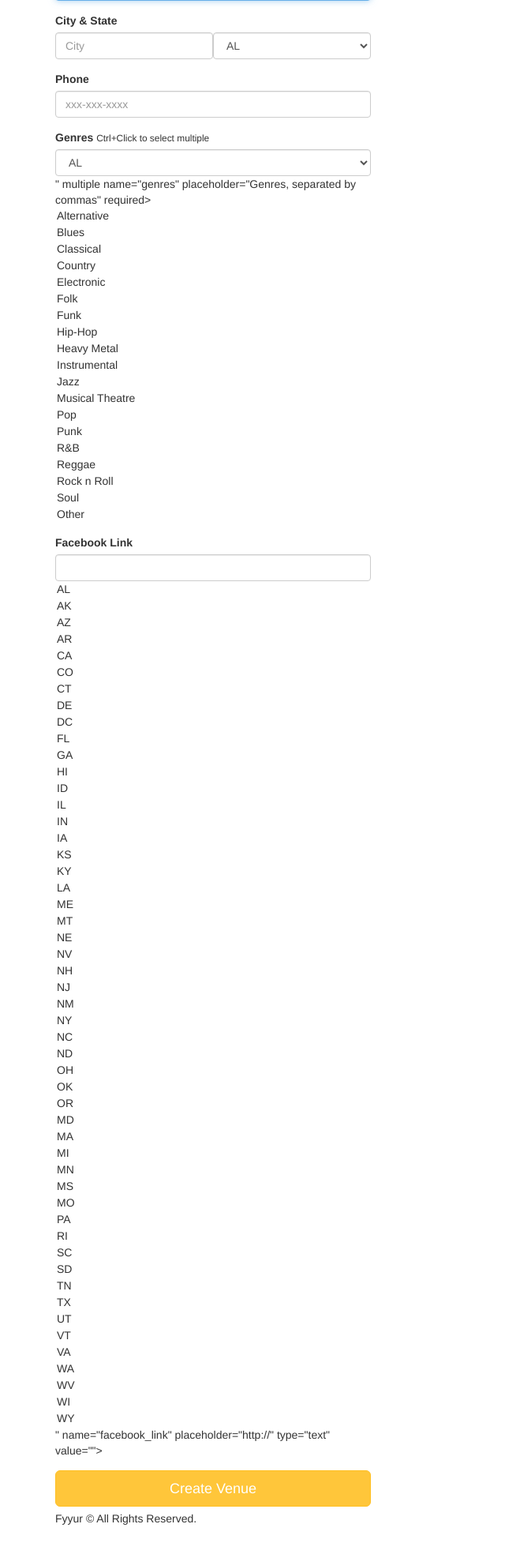
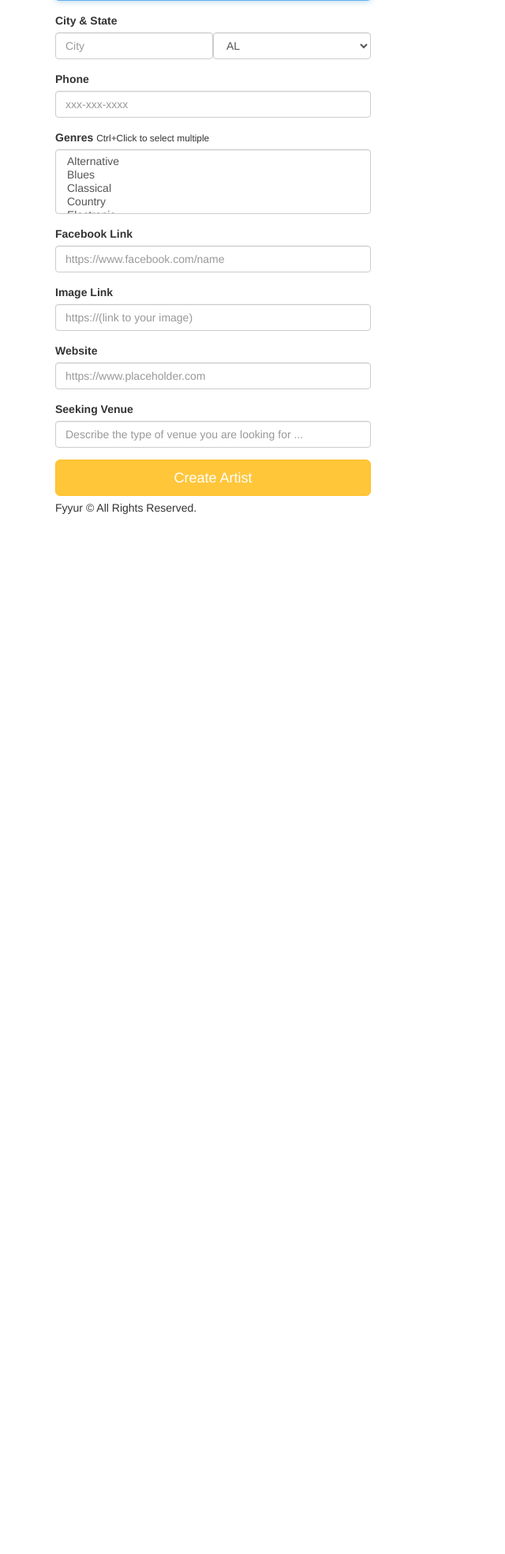
Before and after one commit to schweryjonas/fyyur, a Flask app: page /artists/create in a window 1280 px wide. Shown: the part 194-2162 px from the top of the page at 79% size, without its empty margins (0-640 px from the left). After the commit the page ends 845 px from the top, so only its background shows below. Run offline with Flask 2, Linux system fonts and the light colour scheme; some libraries are stand-ins or nearby versions.

Commit message:
AAdd / create route for artists and venues

```diff
--- a/code/app.py
+++ b/code/app.py
@@ -10,9 +10,10 @@ from flask_moment import Moment
 from flask_sqlalchemy import SQLAlchemy
 import logging
 from logging import Formatter, FileHandler
-from flask_wtf import Form
+from flask_wtf import FlaskForm
 from forms import *
 from flask_migrate import Migrate
+from sqlalchemy.exc import SQLAlchemyError
 
 #----------------------------------------------------------------------------#
 # App Config.
@@ -39,6 +40,7 @@ class Venue(db.Model):
     state = db.Column(db.String(120))
     address = db.Column(db.String(120))
     phone = db.Column(db.String(120))
+    genres = db.Column(db.String(500))
     image_link = db.Column(db.String(500))
     facebook_link = db.Column(db.String(120))
     # TODO: implement any missing fields, as a database migration using Flask-Migrate
@@ -240,12 +242,39 @@ def create_venue_form():
 def create_venue_submission():
   # TODO: insert form data as a new Venue record in the db, instead
   # TODO: modify data to be the data object returned from db insertion
-
-  # on successful db insert, flash success
-  flash('Venue ' + request.form['name'] + ' was successfully listed!')
-  # TODO: on unsuccessful db insert, flash an error instead.
-  # e.g., flash('An error occurred. Venue ' + data.name + ' could not be listed.')
-  # see: http://flask.pocoo.org/docs/1.0/patterns/flashing/
+  try:
+    print(request.form)
+    req = request.form
+    seeking_talent = False
+    if len(req['seeking_description']) > 0:
+      seeking_talent = True
+    print(seeking_talent)
+    created_venue = Venue (
+      name = req['name'],
+      genres = req.getlist('genres'),
+      address = req['address'],
+      city = req['city'],
+      state = req['state'],
+      phone = req['phone'],
+      website = req['website'],
+      facebook_link = req['facebook_link'],
+      image_link = req['image_link'],
+      seeking_talent = seeking_talent,
+      seeking_description = req['seeking_description'],
+    )
+    db.session.add(created_venue)
+    db.session.commit()
+    # on successful db insert, flash success
+    flash('Artist ' + req['name'] + ' was successfully listed!')
+  except SQLAlchemyError as e:
+    print(e)
+    db.session.rollback()
+    # TODO: on unsuccessful db insert, flash an error instead.
+    # e.g., flash('An error occurred. Venue ' + data.name + ' could not be listed.')
+    # see: http://flask.pocoo.org/docs/1.0/patterns/flashing/
+    flash('An error occurred. Artist ' + req['name'] + ' could not be listed.')
+  finally:
+    db.session.close()
   return render_template('pages/home.html')
 
 @app.route('/venues/<venue_id>', methods=['DELETE'])
@@ -434,11 +463,33 @@ def create_artist_submission():
   # called upon submitting the new artist listing form
   # TODO: insert form data as a new Venue record in the db, instead
   # TODO: modify data to be the data object returned from db insertion
-
-  # on successful db insert, flash success
-  flash('Artist ' + request.form['name'] + ' was successfully listed!')
-  # TODO: on unsuccessful db insert, flash an error instead.
-  # e.g., flash('An error occurred. Artist ' + data.name + ' could not be listed.')
+  try:
+    req = request.form
+    seeking_venue = False
+    if len(req['seeking_description']) > 0:
+      seeking_venue = True
+    created_artist = Artist (
+      name = req['name'],
+      genres = req.getlist('genres'),
+      city = req['city'],
+      state = req['state'],
+      phone = req['phone'],
+      website = req['website'],
+      facebook_link = req['facebook_link'],
+      image_link = req['image_link'],
+      seeking_venue = seeking_venue,
+      seeking_description = req['seeking_description'],
+    )
+    db.session.add(created_artist)
+    db.session.commit()
+    # on successful db insert, flash success
+    flash('Artist ' + req['name'] + ' was successfully listed!')
+  except:
+    db.session.rollback()
+    # TODO: on unsuccessful db insert, flash an error instead.
+    flash('An error occurred. Artist ' + req['name'] + ' could not be listed.')
+  finally:
+    db.session.close()
   return render_template('pages/home.html')
 
 
--- a/code/forms.py
+++ b/code/forms.py
@@ -1,7 +1,8 @@
 from datetime import datetime
 from flask_wtf import Form
-from wtforms import StringField, SelectField, SelectMultipleField, DateTimeField
+from wtforms import StringField, SelectField, SelectMultipleField, DateTimeField, BooleanField, RadioField
 from wtforms.validators import DataRequired, AnyOf, URL
+from forms_choices import genres_options, state_options
 
 class ShowForm(Form):
     artist_id = StringField(
@@ -18,103 +19,37 @@ class ShowForm(Form):
 
 class VenueForm(Form):
     name = StringField(
-        'name', validators=[DataRequired()]
+        'name', validators = [DataRequired()]
     )
     city = StringField(
-        'city', validators=[DataRequired()]
+        'city', validators = [DataRequired()]
     )
     state = SelectField(
-        'state', validators=[DataRequired()],
-        choices=[
-            ('AL', 'AL'),
-            ('AK', 'AK'),
-            ('AZ', 'AZ'),
-            ('AR', 'AR'),
-            ('CA', 'CA'),
-            ('CO', 'CO'),
-            ('CT', 'CT'),
-            ('DE', 'DE'),
-            ('DC', 'DC'),
-            ('FL', 'FL'),
-            ('GA', 'GA'),
-            ('HI', 'HI'),
-            ('ID', 'ID'),
-            ('IL', 'IL'),
-            ('IN', 'IN'),
-            ('IA', 'IA'),
-            ('KS', 'KS'),
-            ('KY', 'KY'),
-            ('LA', 'LA'),
-            ('ME', 'ME'),
-            ('MT', 'MT'),
-            ('NE', 'NE'),
-            ('NV', 'NV'),
-            ('NH', 'NH'),
-            ('NJ', 'NJ'),
-            ('NM', 'NM'),
-            ('NY', 'NY'),
-            ('NC', 'NC'),
-            ('ND', 'ND'),
-            ('OH', 'OH'),
-            ('OK', 'OK'),
-            ('OR', 'OR'),
-            ('MD', 'MD'),
-            ('MA', 'MA'),
-            ('MI', 'MI'),
-            ('MN', 'MN'),
-            ('MS', 'MS'),
-            ('MO', 'MO'),
-            ('PA', 'PA'),
-            ('RI', 'RI'),
-            ('SC', 'SC'),
-            ('SD', 'SD'),
-            ('TN', 'TN'),
-            ('TX', 'TX'),
-            ('UT', 'UT'),
-            ('VT', 'VT'),
-            ('VA', 'VA'),
-            ('WA', 'WA'),
-            ('WV', 'WV'),
-            ('WI', 'WI'),
-            ('WY', 'WY'),
-        ]
+        'state', validators = [DataRequired()],
+        choices = state_options
     )
     address = StringField(
-        'address', validators=[DataRequired()]
+        'address', validators = [DataRequired()]
     )
     phone = StringField(
         'phone'
     )
-    image_link = StringField(
-        'image_link'
-    )
     genres = SelectMultipleField(
         # TODO implement enum restriction
         'genres', validators=[DataRequired()],
-        choices=[
-            ('Alternative', 'Alternative'),
-            ('Blues', 'Blues'),
-            ('Classical', 'Classical'),
-            ('Country', 'Country'),
-            ('Electronic', 'Electronic'),
-            ('Folk', 'Folk'),
-            ('Funk', 'Funk'),
-            ('Hip-Hop', 'Hip-Hop'),
-            ('Heavy Metal', 'Heavy Metal'),
-            ('Instrumental', 'Instrumental'),
-            ('Jazz', 'Jazz'),
-            ('Musical Theatre', 'Musical Theatre'),
-            ('Pop', 'Pop'),
-            ('Punk', 'Punk'),
-            ('R&B', 'R&B'),
-            ('Reggae', 'Reggae'),
-            ('Rock n Roll', 'Rock n Roll'),
-            ('Soul', 'Soul'),
-            ('Other', 'Other'),
-        ]
+        choices = genres_options
     )
     facebook_link = StringField(
         'facebook_link', validators=[URL()]
+    )
+    image_link = StringField(
+        'image_link', validators=[URL()]
+    )
+    website = StringField(
+        'website', validators=[URL()]
+    )
+    seeking_description = StringField(
+        'seeking_description', validators=[]
     )
 
 class ArtistForm(Form):
@@ -126,59 +61,7 @@ class ArtistForm(Form):
     )
     state = SelectField(
         'state', validators=[DataRequired()],
-        choices=[
-            ('AL', 'AL'),
-            ('AK', 'AK'),
-            ('AZ', 'AZ'),
-            ('AR', 'AR'),
-            ('CA', 'CA'),
-            ('CO', 'CO'),
-            ('CT', 'CT'),
-            ('DE', 'DE'),
-            ('DC', 'DC'),
-            ('FL', 'FL'),
-            ('GA', 'GA'),
-            ('HI', 'HI'),
-            ('ID', 'ID'),
-            ('IL', 'IL'),
-            ('IN', 'IN'),
-            ('IA', 'IA'),
-            ('KS', 'KS'),
-            ('KY', 'KY'),
-            ('LA', 'LA'),
-            ('ME', 'ME'),
-            ('MT', 'MT'),
-            ('NE', 'NE'),
-            ('NV', 'NV'),
-            ('NH', 'NH'),
-            ('NJ', 'NJ'),
-            ('NM', 'NM'),
-            ('NY', 'NY'),
-            ('NC', 'NC'),
-            ('ND', 'ND'),
-            ('OH', 'OH'),
-            ('OK', 'OK'),
-            ('OR', 'OR'),
-            ('MD', 'MD'),
-            ('MA', 'MA'),
-            ('MI', 'MI'),
-            ('MN', 'MN'),
-            ('MS', 'MS'),
-            ('MO', 'MO'),
-            ('PA', 'PA'),
-            ('RI', 'RI'),
-            ('SC', 'SC'),
-            ('SD', 'SD'),
-            ('TN', 'TN'),
-            ('TX', 'TX'),
-            ('UT', 'UT'),
-            ('VT', 'VT'),
-            ('VA', 'VA'),
-            ('WA', 'WA'),
-            ('WV', 'WV'),
-            ('WI', 'WI'),
-            ('WY', 'WY'),
-        ]
+        choices = state_options
     )
     phone = StringField(
         # TODO implement validation logic for state
@@ -190,31 +73,20 @@ class ArtistForm(Form):
     genres = SelectMultipleField(
         # TODO implement enum restriction
         'genres', validators=[DataRequired()],
-        choices=[
-            ('Alternative', 'Alternative'),
-            ('Blues', 'Blues'),
-            ('Classical', 'Classical'),
-            ('Country', 'Country'),
-            ('Electronic', 'Electronic'),
-            ('Folk', 'Folk'),
-            ('Funk', 'Funk'),
-            ('Hip-Hop', 'Hip-Hop'),
-            ('Heavy Metal', 'Heavy Metal'),
-            ('Instrumental', 'Instrumental'),
-            ('Jazz', 'Jazz'),
-            ('Musical Theatre', 'Musical Theatre'),
-            ('Pop', 'Pop'),
-            ('Punk', 'Punk'),
-            ('R&B', 'R&B'),
-            ('Reggae', 'Reggae'),
-            ('Rock n Roll', 'Rock n Roll'),
-            ('Soul', 'Soul'),
-            ('Other', 'Other'),
-        ]
+        choices = genres_options
     )
     facebook_link = StringField(
         # TODO implement enum restriction
         'facebook_link', validators=[URL()]
     )
+    image_link = StringField(
+        'image_link', validators=[URL()]
+    )
+    website = StringField(
+        'website', validators=[URL()]
+    )
+    seeking_description = StringField(
+        'seeking_description', validators=[]
+    )
 
 # TODO IMPLEMENT NEW ARTIST FORM AND NEW SHOW FORM
--- a/code/templates/forms/new_artist.html
+++ b/code/templates/forms/new_artist.html
@@ -26,13 +26,25 @@
     <div class="form-group">
       <label for="genres">Genres</label>
       <small>Ctrl+Click to select multiple</small>
-        {{ form.genres(class_ = 'form-control', placeholder='Genres, separated by commas', id=form.state, autofocus = true) }}
+      {{ form.genres(class_ = 'form-control', placeholder='Genres, separated by commas', autofocus = true) }}
     </div>
     <div class="form-group">
-          <label for="genres">Facebook Link</label>
-          {{ form.facebook_link(class_ = 'form-control', placeholder='http://', id=form.state, autofocus = true) }}
+      <label for="facebook_link">Facebook Link</label>
+      {{ form.facebook_link(class_ = 'form-control', placeholder='https://www.facebook.com/name', autofocus = true) }}
     </div>
-      <input type="submit" value="Create Venue" class="btn btn-primary btn-lg btn-block">
+    <div class="form-group">
+      <label for="image_link">Image Link</label>
+      {{ form.image_link(class_ = 'form-control', placeholder='https://(link to your image)', autofocus = true) }}
+    </div>
+    <div class="form-group">
+      <label for="website">Website</label>
+      {{ form.website(class_ = 'form-control', placeholder='https://www.placeholder.com', autofocus = true) }}
+    </div>
+    <div class="form-group">
+      <label for="seeking_description">Seeking Venue</label>
+      {{ form.seeking_description(class_ = 'form-control', placeholder='Describe the type of venue you are looking for ...', autofocus = true) }}
+    </div>
+    <input type="submit" value="Create Artist" class="btn btn-primary btn-lg btn-block">
   </form>
 </div>
 {% endblock %}
```
Also changed, not shown: code/forms_choices.py (added, +76 -0 lines), code/migrations/versions/8f51f72be5e5_add_genres_to_venue.py (added, +28 -0 lines), code/templates/forms/new_venue.html (+17 -4 lines). Lines whose indentation alone changed are shown as unchanged.
